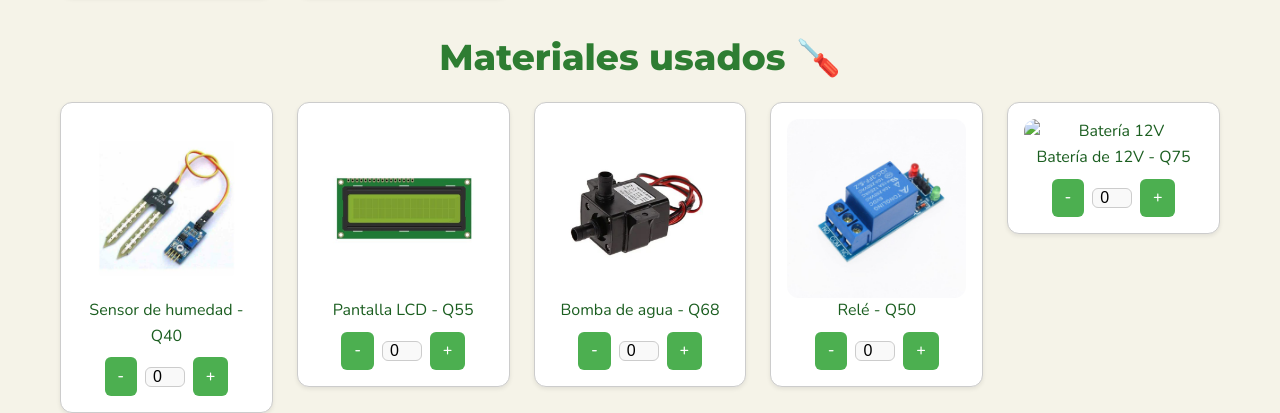
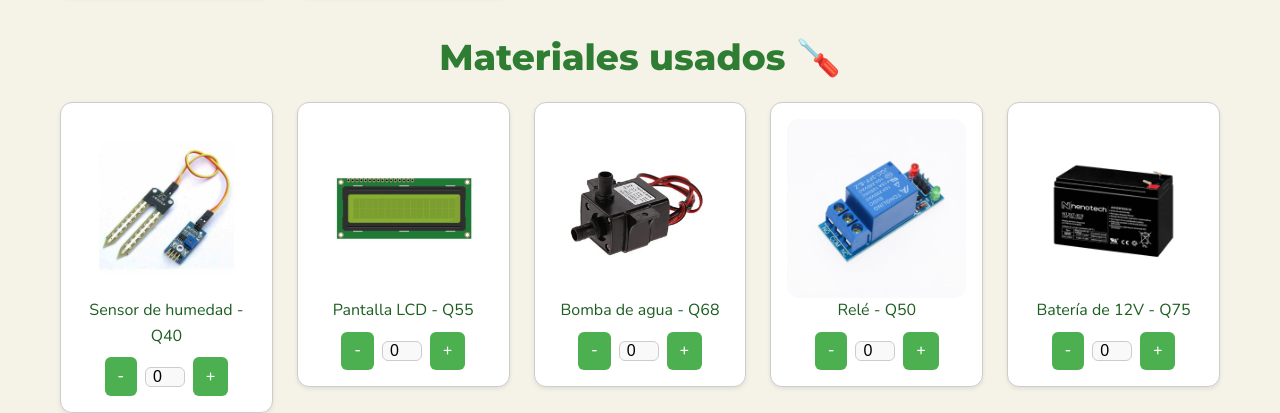
Before and after one commit to lluviaverde/mi-pagina-web, a plain HTML site: page index.html in a window 1280 px wide. Shown: the part 4253-4666 px from the top of the page. Drawn offline with nearby package versions, Linux system fonts and the light colour scheme.

Commit message:
Update index.html

```diff
--- a/index.html
+++ b/index.html
@@ -832,7 +832,7 @@ footer small{opacity:.9;}
 
     <div class="producto" data-nombre="Batería 12V" data-precio="75">
       <div class="img-box">
-        <img src="bateria12,jpg" alt="Batería 12V" />
+        <img src="bateria12,jpg.jpg" alt="Batería 12V" />
         <p>Batería de 12V - Q75</p>
         <div class="contador">
           <button class="menos">-</button>
```
